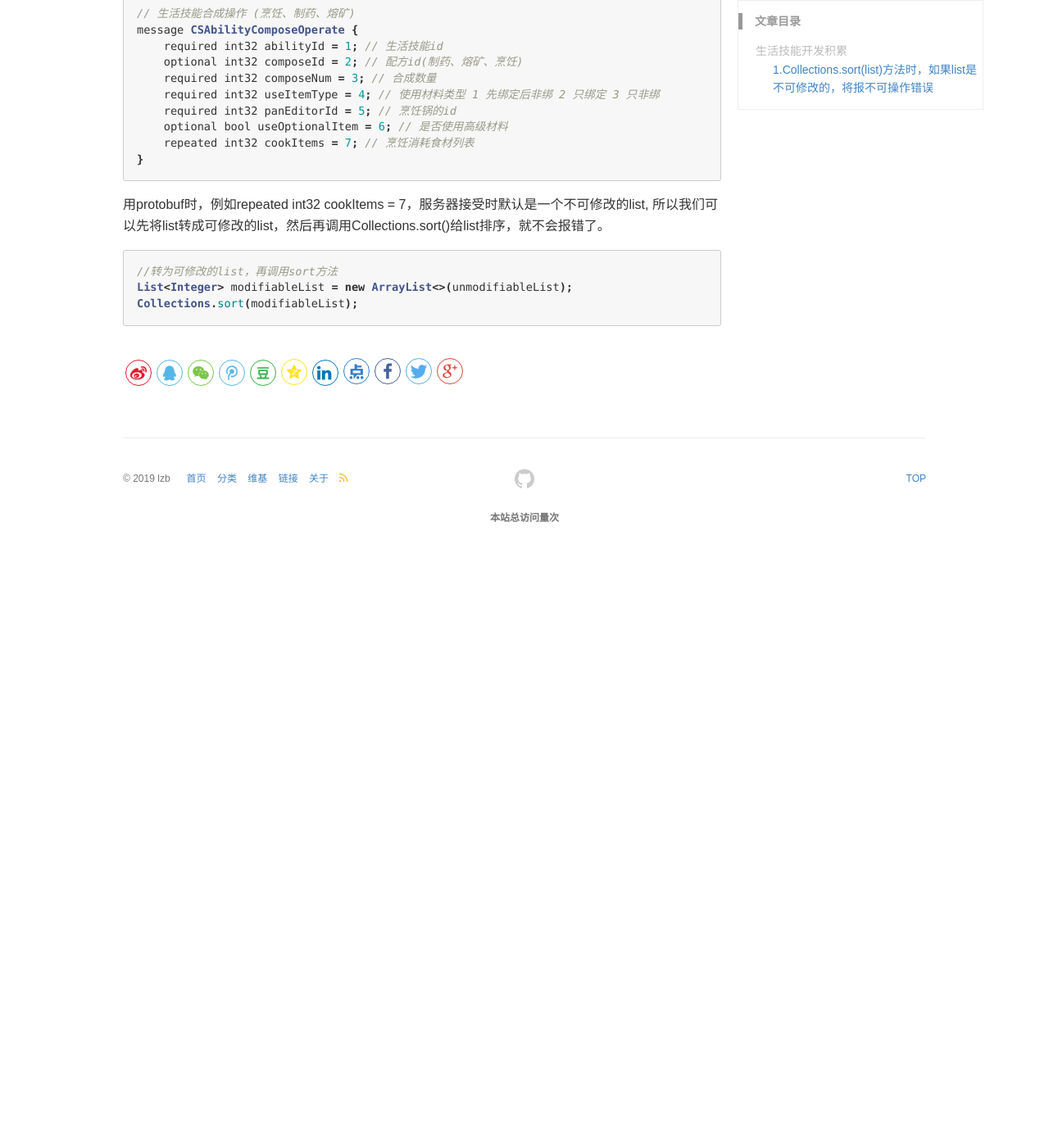
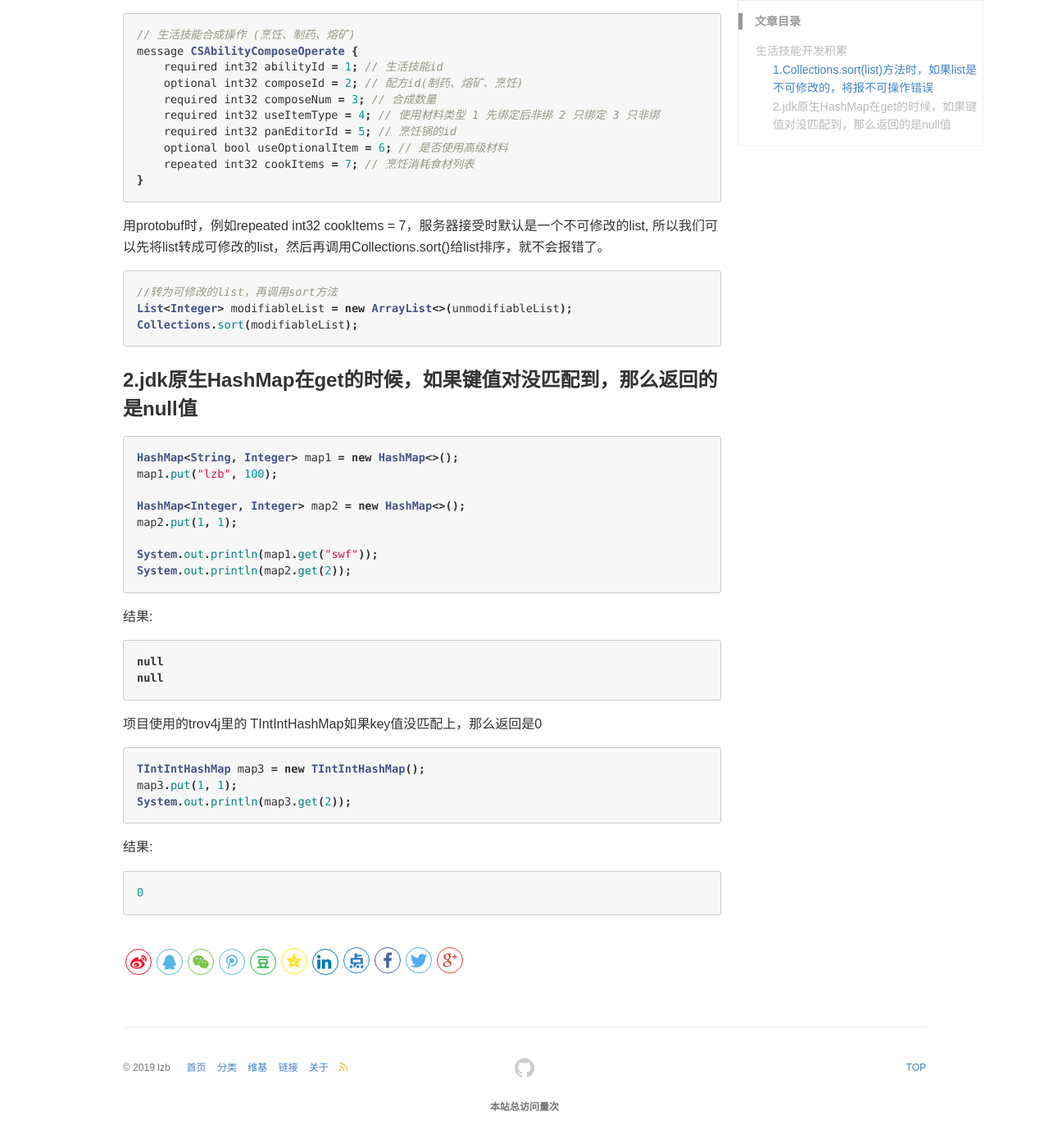
Before and after one commit to lizb0907/lizb0907.github.io, a Jekyll site: the page built from _posts/mmo_game/2018-08-09-Game.md, in a window 1280 px wide and 1400 px high, scrolled down 1240 px. Shown: the top 1395 px of the window at 82% size. Built offline with Jekyll 4.4.1, drawn with Linux system fonts in a browser that asks for light colours; comment, search, counter and statistics services are not loaded; before the commit the page ends 1921 px from its top, so only the background shows below that; some of the changed text lies outside the part shown.

Commit message:
game update 03

````diff
--- a/_posts/mmo_game/2018-08-09-Game.md
+++ b/_posts/mmo_game/2018-08-09-Game.md
@@ -74,3 +74,33 @@ message CSAbilityComposeOperate {
 List<Integer> modifiableList = new ArrayList<>(unmodifiableList);
 Collections.sort(modifiableList);
 ```
+
+### 2.jdk原生HashMap在get的时候，如果键值对没匹配到，那么返回的是null值
+
+```java
+HashMap<String, Integer> map1 = new HashMap<>();
+map1.put("lzb", 100);
+
+HashMap<Integer, Integer> map2 = new HashMap<>();
+map2.put(1, 1);
+
+System.out.println(map1.get("swf"));
+System.out.println(map2.get(2));
+```
+结果:
+```java
+null
+null
+```
+
+项目使用的trov4j里的 TIntIntHashMap如果key值没匹配上，那么返回是0
+
+```java
+TIntIntHashMap map3 = new TIntIntHashMap();
+map3.put(1, 1);
+System.out.println(map3.get(2));
+```
+结果:
+```java
+0
+```
````
